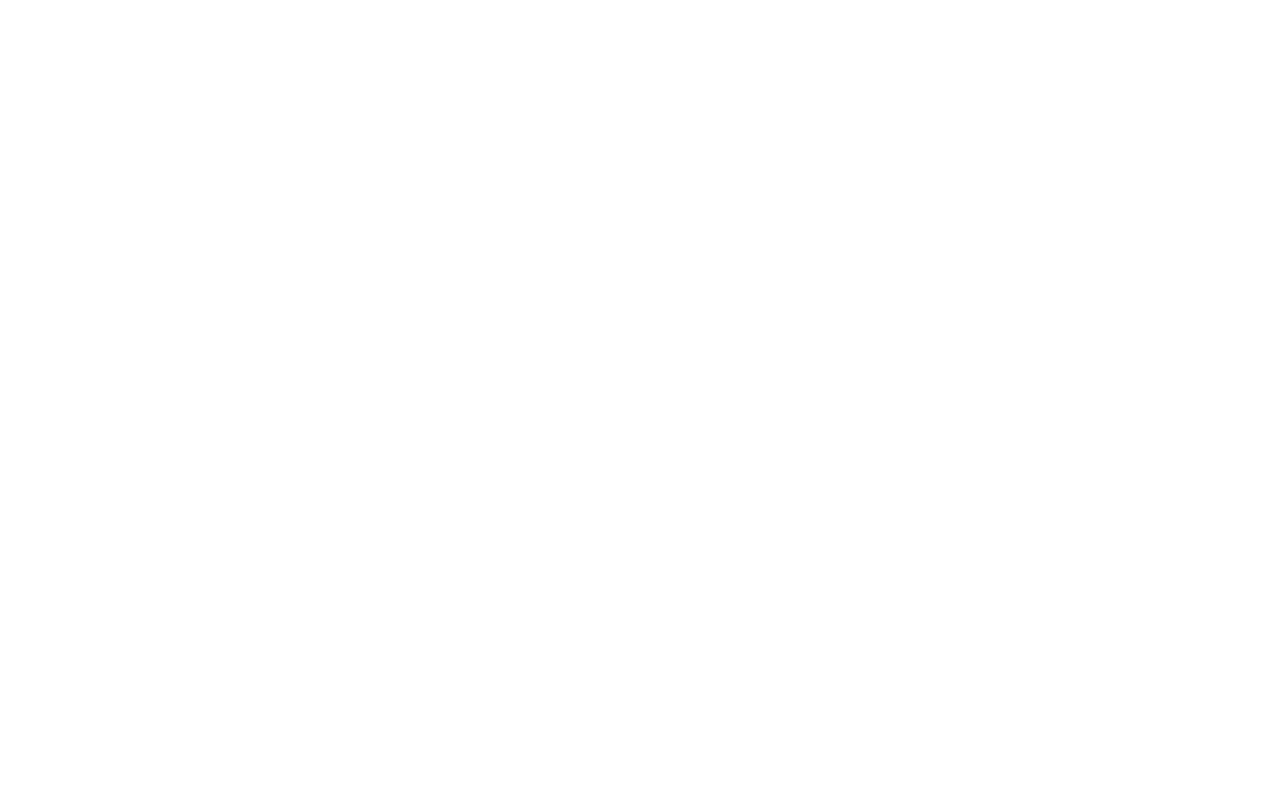
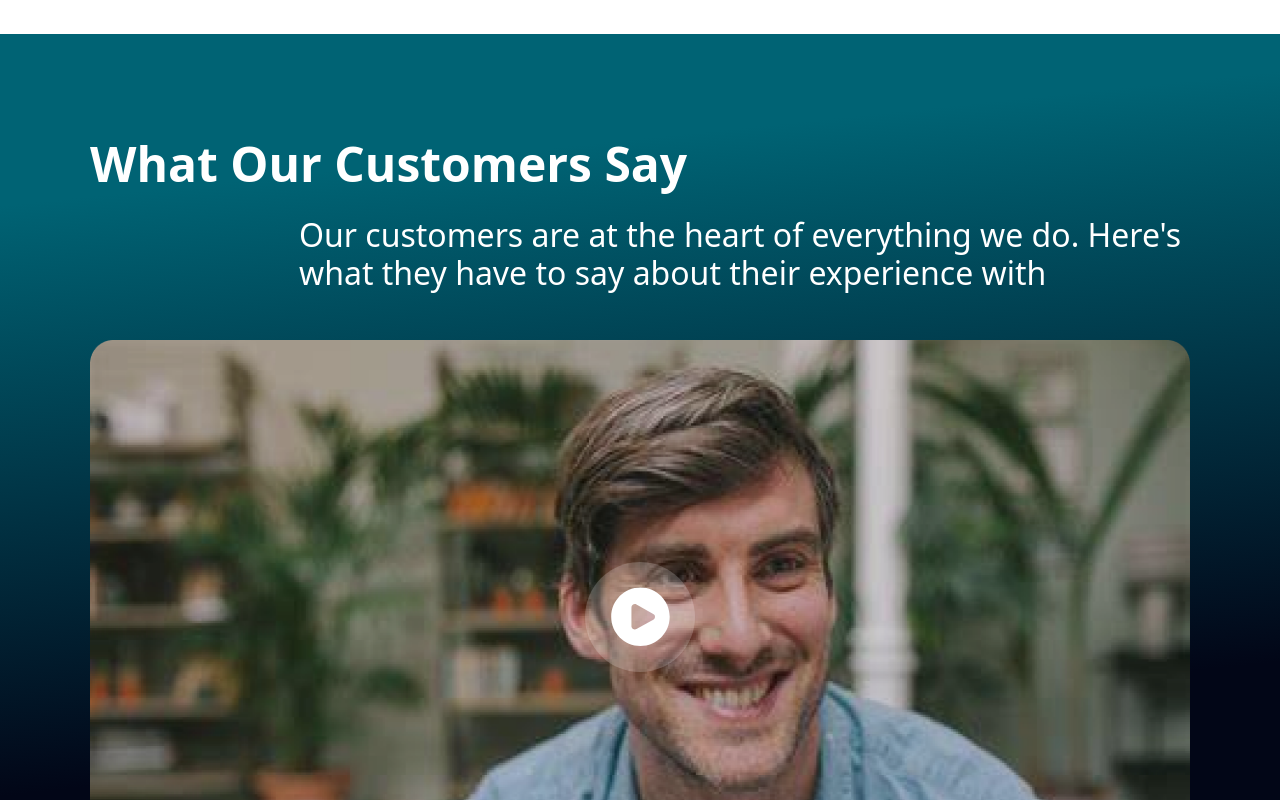
Before and after one commit to HmSani6699/Motors-web, a React (Vite) app: page / in a window 1280 px wide. Shown: the part 2740-3540 px from the top of the page. Before the commit the page ends 2774 px from the top, so only its background shows below. Built offline with nearby package versions, Linux system fonts and the light colour scheme; a web font is replaced by a local one.

Commit message:
added new code

```diff
--- /dev/null
+++ b/src/Pages/Home/CustomersSay/CustomerSay.css
@@ -0,0 +1,8 @@
+.main€-div {
+  background: rgb(0, 99, 116);
+  background: linear-gradient(
+    174deg,
+    rgba(0, 99, 116, 1) 16%,
+    rgba(2, 6, 23, 1) 71%
+  );
+}
--- /dev/null
+++ b/src/Pages/Home/CustomersSay/index.jsx
@@ -0,0 +1,28 @@
+import React from "react";
+import man from "../../../../public/images/man.png";
+import play from "../../../../public/images/Play.svg";
+import "./CustomerSay.css";
+
+const CustomersSay = () => {
+  return (
+    <div className="h-[939px] bg-[#D3D3D3] main€-div ">
+      <div className="max-w-[1100px] mx-auto text-white py-[94px]">
+        <h2 className="text-[48px] font-[700]">What Our Customers Say</h2>
+        <p className="text-[32px] font-[400] leading-[38px] pl-[209px] mt-[16px]">
+          Our customers are at the heart of everything we do. Here's what they
+          have to say about their experience with
+        </p>
+
+        <div className="h-[553px] relative mt-[48px]">
+          <img className="w-full h-full" src={man} alt="" />
+
+          <div className="h-[110px] w-[110px] rounded-full bg-[#fff3] flex items-center justify-center absolute top-1/2 left-1/2 transform -translate-x-1/2 -translate-y-1/2">
+            <img src={play} alt="" className="relative z-10" />
+          </div>
+        </div>
+      </div>
+    </div>
+  );
+};
+
+export default CustomersSay;
--- a/src/Pages/Home/index.jsx
+++ b/src/Pages/Home/index.jsx
@@ -3,6 +3,7 @@
 import Hero from "./Hero";
 import Quality from "./Quality";
 import BestSelling from "./BestSelling";
+import CustomersSay from "./CustomersSay";
 
 const Home = () => {
   return (
@@ -11,6 +12,7 @@
       <Hero />
       <Quality />
       <BestSelling />
+      <CustomersSay />
     </div>
   );
 };
```
Also changed, not shown: public/images/Play.svg (added), public/images/man.png (added).
